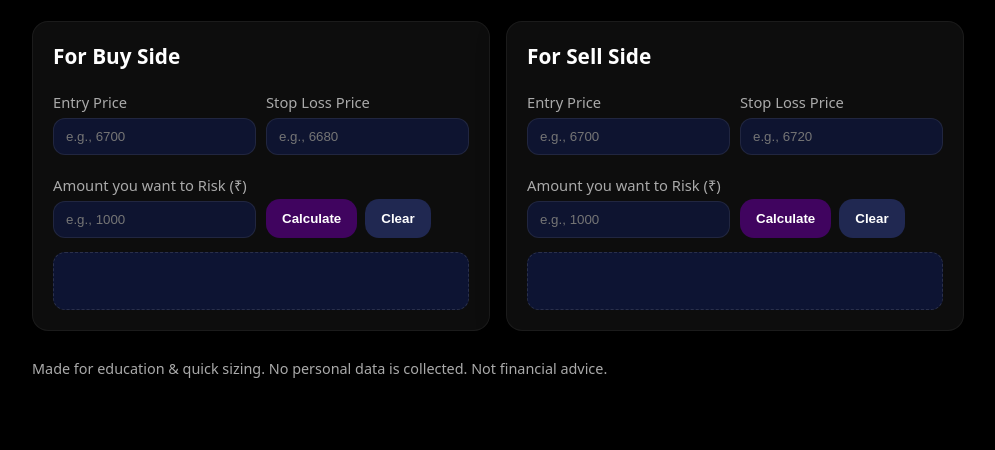
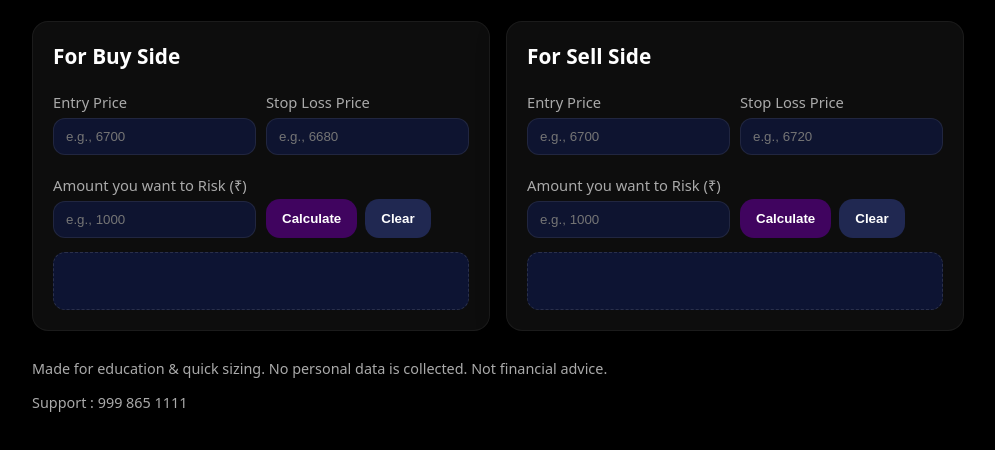
Before and after one commit to myxrpin/CRYPTORUPEE, a plain HTML site: page index.html in a window 1280 px wide. Shown: the part 140-590 px from the top of the page, without its empty margins (142-1137 px from the left). Drawn offline with Linux system fonts and the light colour scheme.

Commit message:
Update index.html

```diff
--- a/index.html
+++ b/index.html
@@ -260,6 +260,7 @@
 
         <footer>
             <p>Made for education &amp; quick sizing. No personal data is collected. Not financial advice.</p>
+            <p > Support : 999 865 1111</p>
         </footer>
     </main>
 
```
